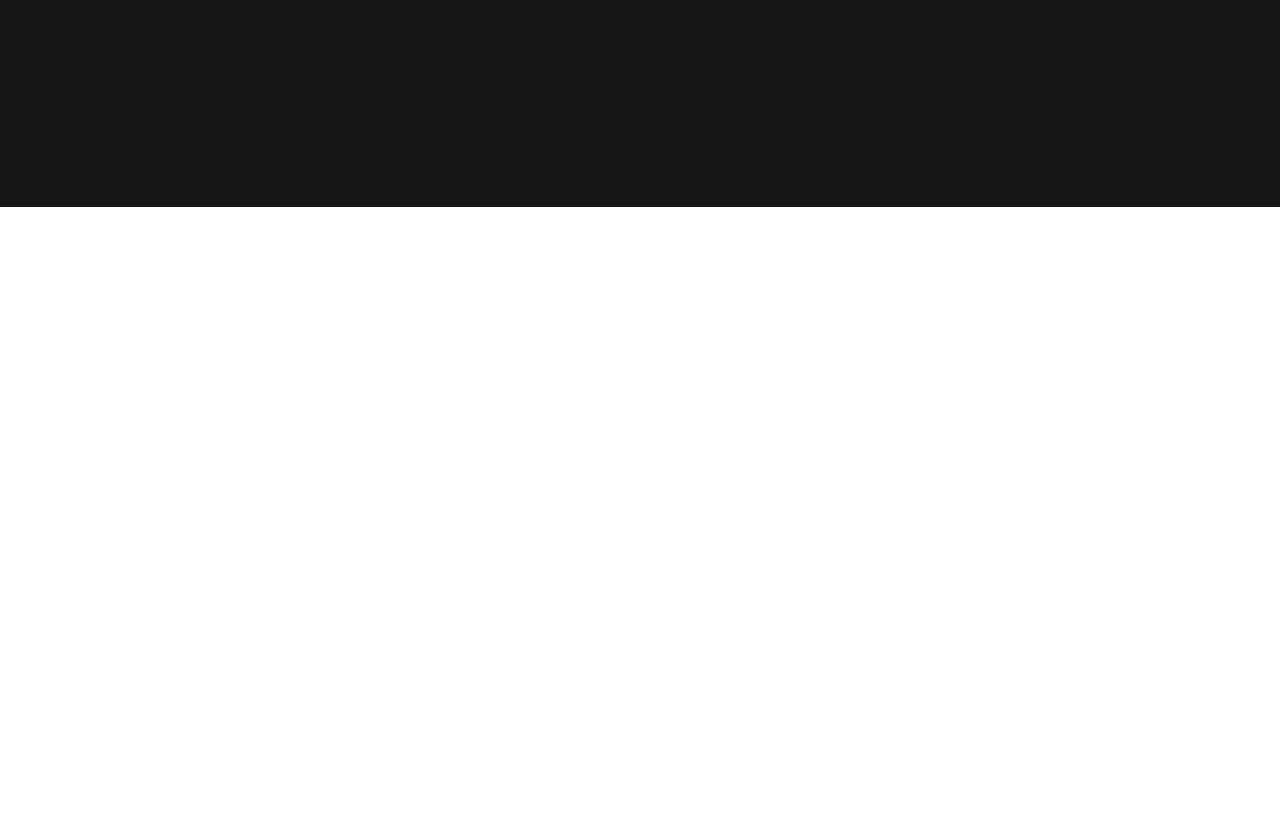
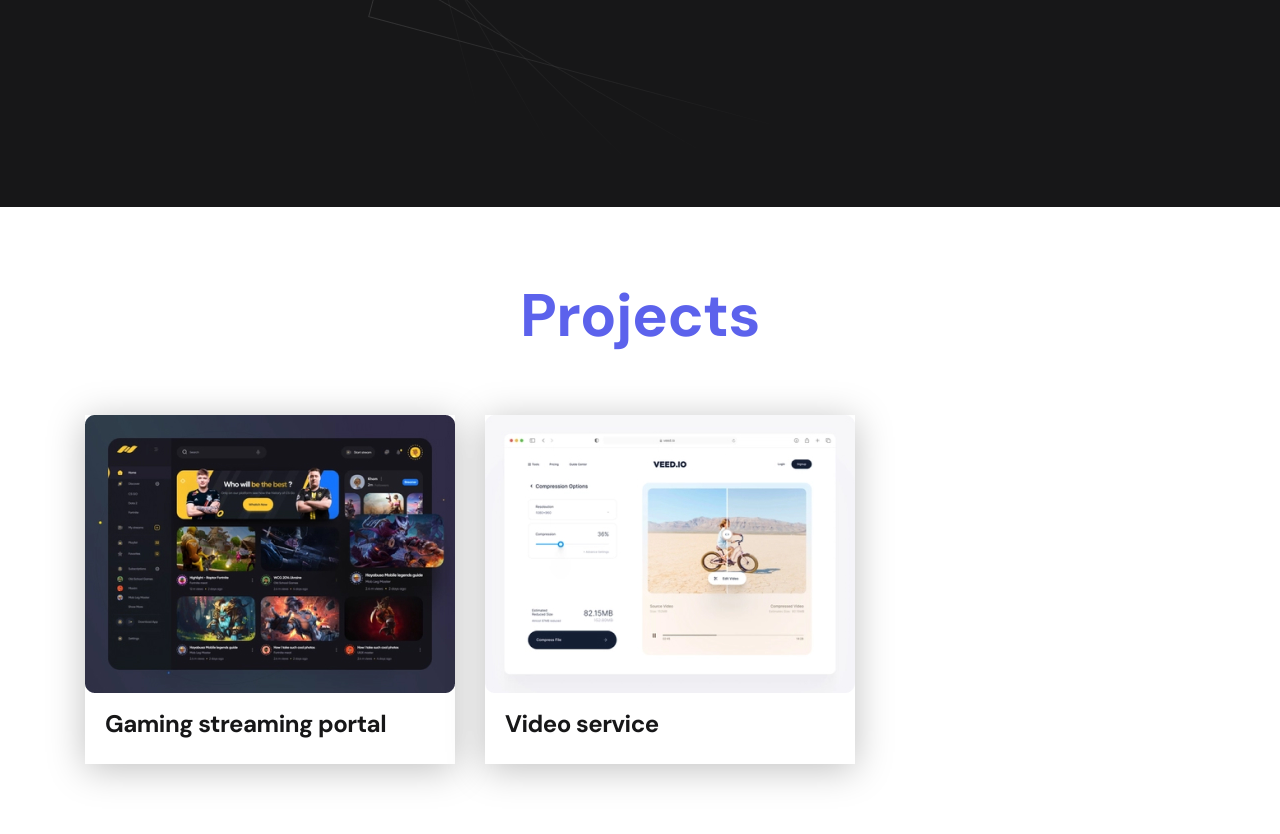
Before and after one commit to Hubu93/Static-portfolio, a plain HTML site: page index.html in a window 1280 px wide. Shown: the part 564-1398 px from the top of the page. Before the commit the page ends 800 px from the top, so only its background shows below. Drawn offline with Linux system fonts and the light colour scheme.

Commit message:
Start-main

```diff
--- a/css/main.css
+++ b/css/main.css
@@ -129,6 +129,10 @@ html, body {
   justify-content: center;
   align-items: center;
   text-align: center;
+  background-image: url(./../img/header-bg.png);
+  background-repeat: no-repeat;
+  background-size: auto;
+  background-position: center;
 
 }
 
@@ -187,3 +191,40 @@ html, body {
   position: relative;
   top: 1px;
 }
+
+
+
+.section {
+  padding: 70px;
+}
+
+.title-1 {
+    margin-bottom: 60px;
+    font-size: 60px;
+    font-weight: 700;
+    line-height: 1.3;
+    color: var(--accent);
+    text-align: center ;
+}
+
+/* Projects */
+
+.projects {
+  display: flex;
+  flex-wrap: wrap;
+  column-gap: 30px;
+  row-gap: 30px;
+}
+
+.project {
+  max-width: 370px;
+  background-color: var(--white);
+  box-shadow: 0px 5px 35px rgba(0, 0, 0, 0.25);
+}
+
+.project__title {
+  padding: 15px 20px 25px;
+  font-weight: 700;
+  font-size: 24px;
+  line-height: 1.3;
+}
--- a/index.html
+++ b/index.html
@@ -34,5 +34,20 @@
                 <a href="#" class="btn">Download CV </a>
             </div>
     </header>
+    <main class="section">
+        <div class="container">
+            <h2 class="title-1">Projects</h2>
+            <ul class="projects">
+                <li class="project">
+                    <img src="../img/projects/01.jpg" alt="Project image" class="project__img">
+                    <h3 class="project__title">Gaming streaming portal</h3>
+                </li>
+                <li class="project">
+                    <img src="../img/projects/02.jpg" alt="Project image" class="project__img">
+                    <h3 class="project__title">Video service</h3>
+                </li>
+            </ul>
+        </div>
+    </main>
 </body>
 </html>
```
Also changed, not shown: img/projects/01.jpg (added), img/projects/02.jpg (added), img/projects/03.jpg (added), img/projects/04.jpg (added), img/projects/05.jpg (added), img/projects/06.jpg (added), 3 other files.
